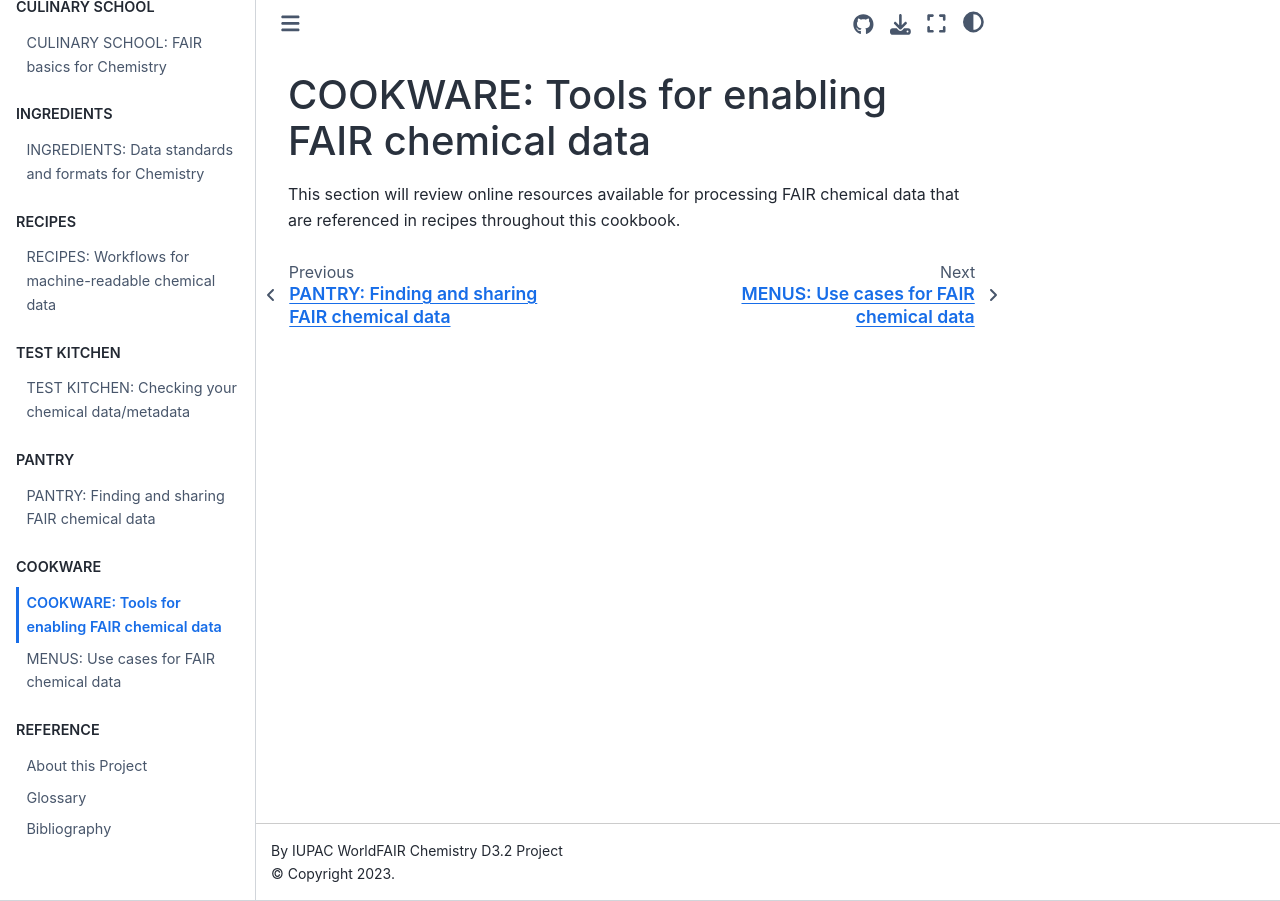
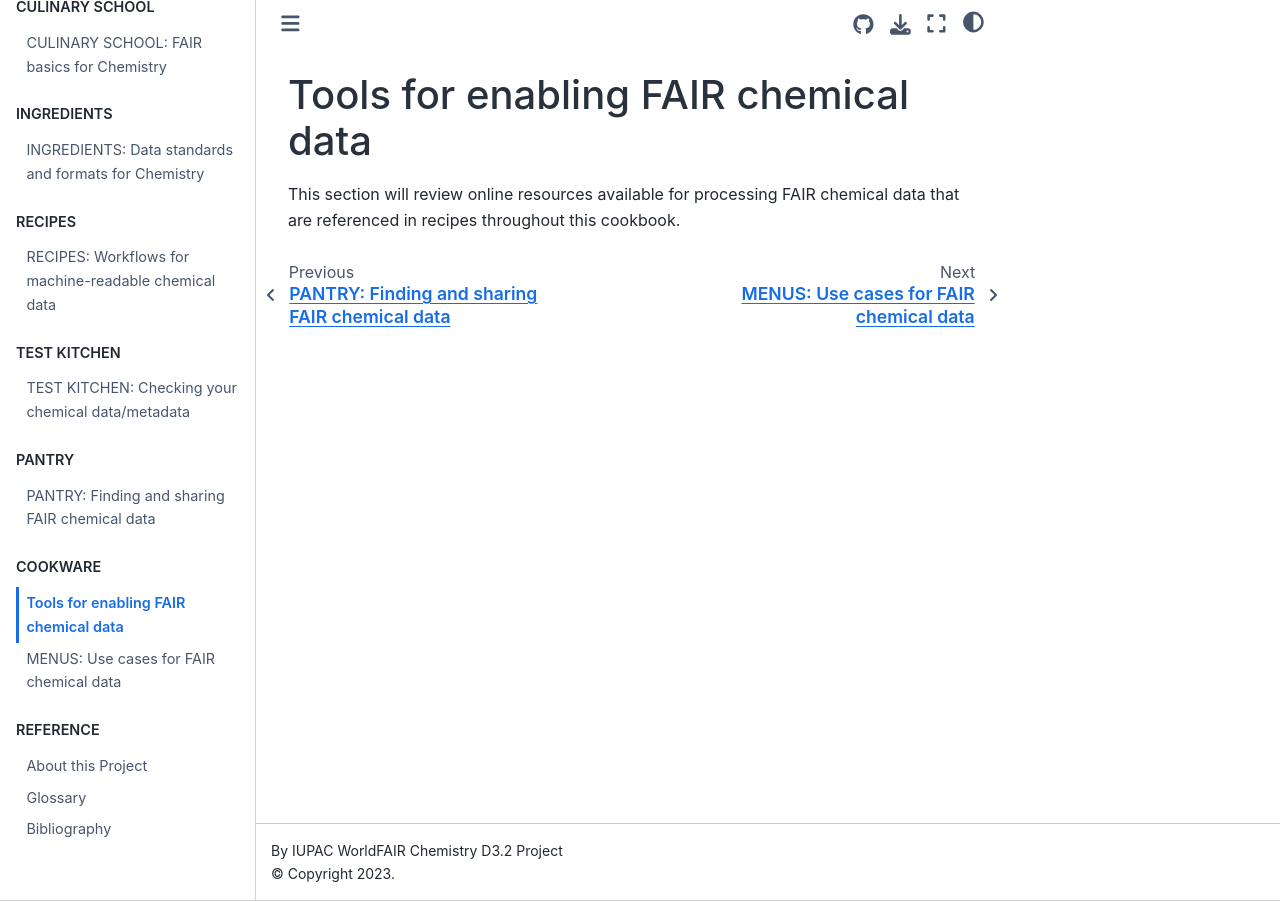
Before and after one commit to IUPAC/WFChemCookbook, a Jupyter Book: the page built from book/cookware.md, in a window 1280 px wide. Built offline with Jupyter Book 1.0.4 settings and Sphinx 7.4.7 and the Sphinx Book theme 1.1.4, drawn with Linux system fonts in a browser that asks for light colours.

Commit message:
Update cookware.md

```diff
--- a/book/cookware.md
+++ b/book/cookware.md
@@ -1,3 +1,3 @@
-# COOKWARE: Tools for enabling FAIR chemical data
+# Tools for enabling FAIR chemical data
 
 This section will review online resources available for processing FAIR chemical data that are referenced in recipes throughout this cookbook.
```
